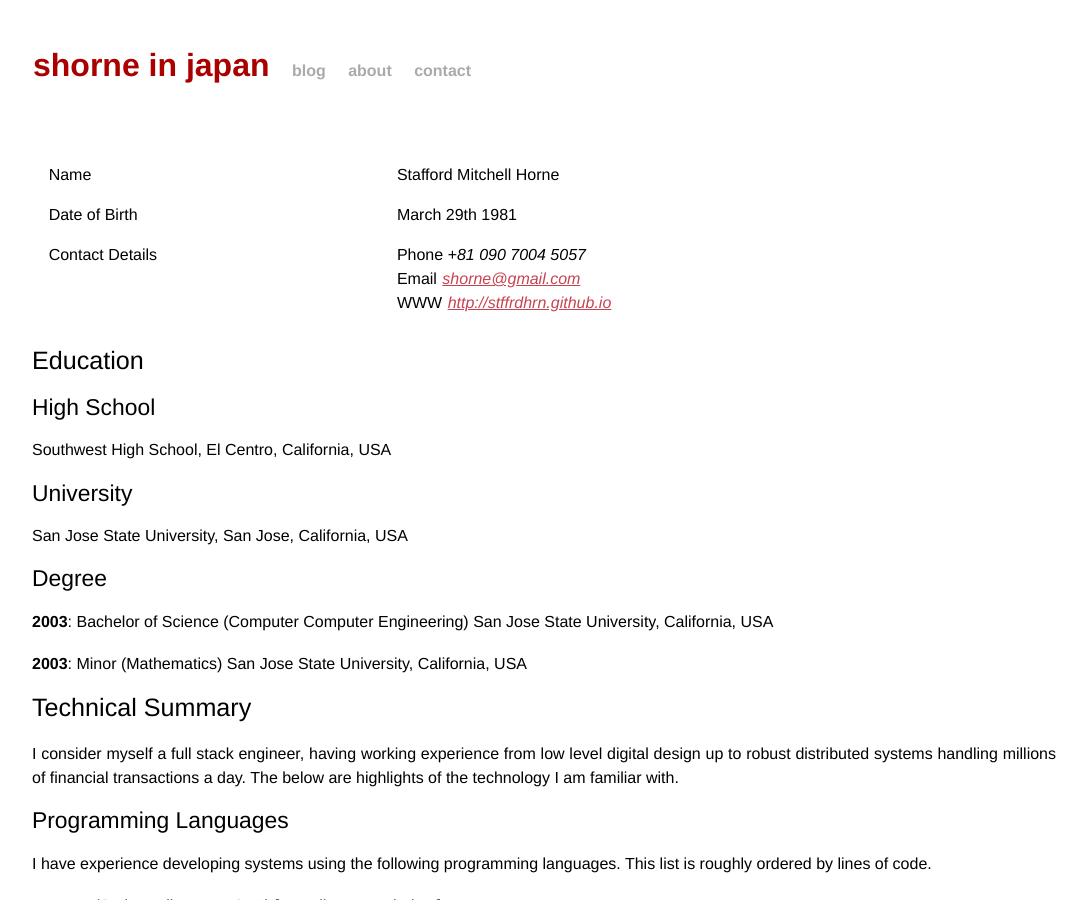
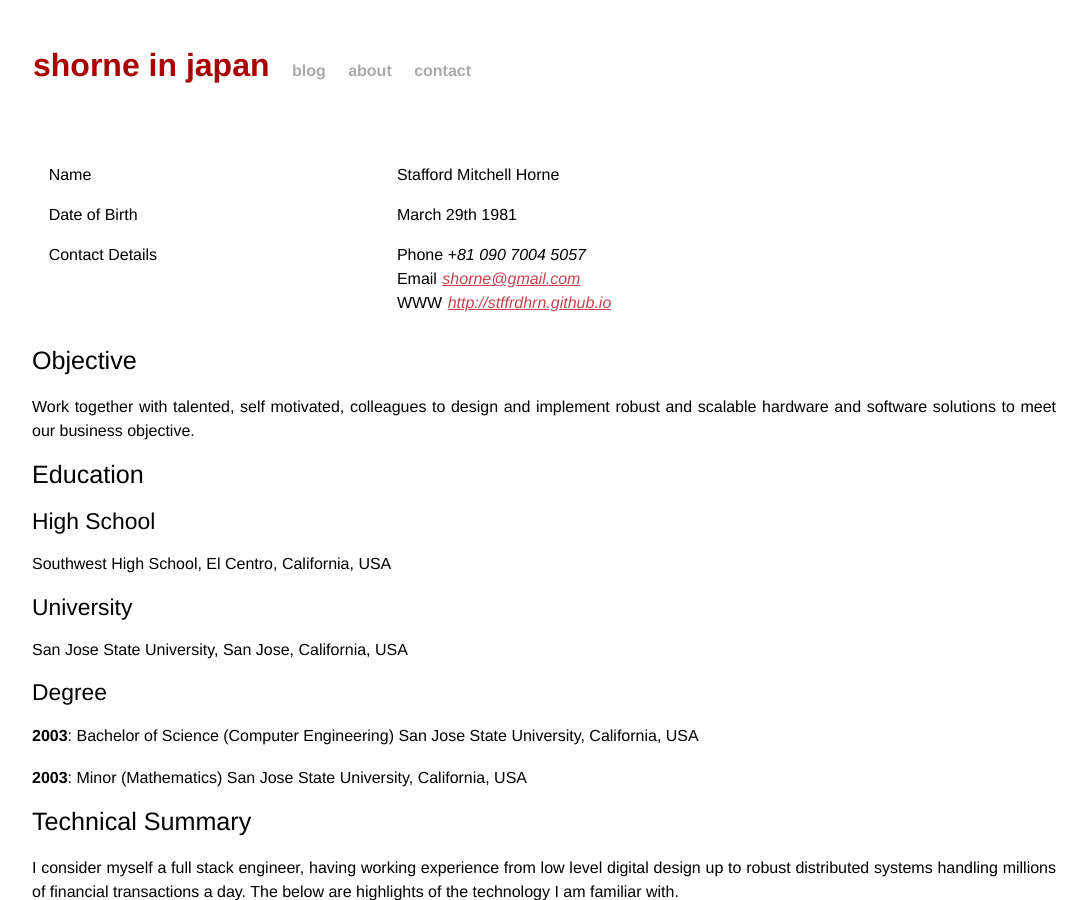
Before and after one commit to stffrdhrn/stffrdhrn.github.io, a Jekyll site: the page built from page/curriculum-vitae.markdown, in a window 1280 px wide and 900 px high. Shown: the whole window, without its empty margins (96-1183 px from the left). Built offline with Jekyll 4.4.1, drawn with Linux system fonts in a browser that asks for light colours.

Commit message:
cv: fix type add objective

```diff
--- a/page/curriculum-vitae.markdown
+++ b/page/curriculum-vitae.markdown
@@ -39,6 +39,10 @@ comments: []
   </tr>
 </table>
 
+<h2>Objective</h2>
+<p>Work together with talented, self motivated, colleagues to design and implement
+robust and scalable hardware and software solutions to meet our business objective.</p>
+
 <h2>Education</h2>
 <h3>High School</h3>
 <p>Southwest High School, El Centro, California, USA</p>
@@ -46,7 +50,7 @@ comments: []
 <h3>University</h3>
 <p>San Jose State University, San Jose, California, USA</p>
 <h3>Degree</h3>
-<p><strong>2003</strong>: Bachelor of Science (Computer Computer Engineering) San Jose State University, California, USA</p>
+<p><strong>2003</strong>: Bachelor of Science (Computer Engineering) San Jose State University, California, USA</p>
 <p><strong>2003</strong>: Minor (Mathematics) San Jose State University, California, USA</p>
 
 <h2>Technical Summary</h2>
```
